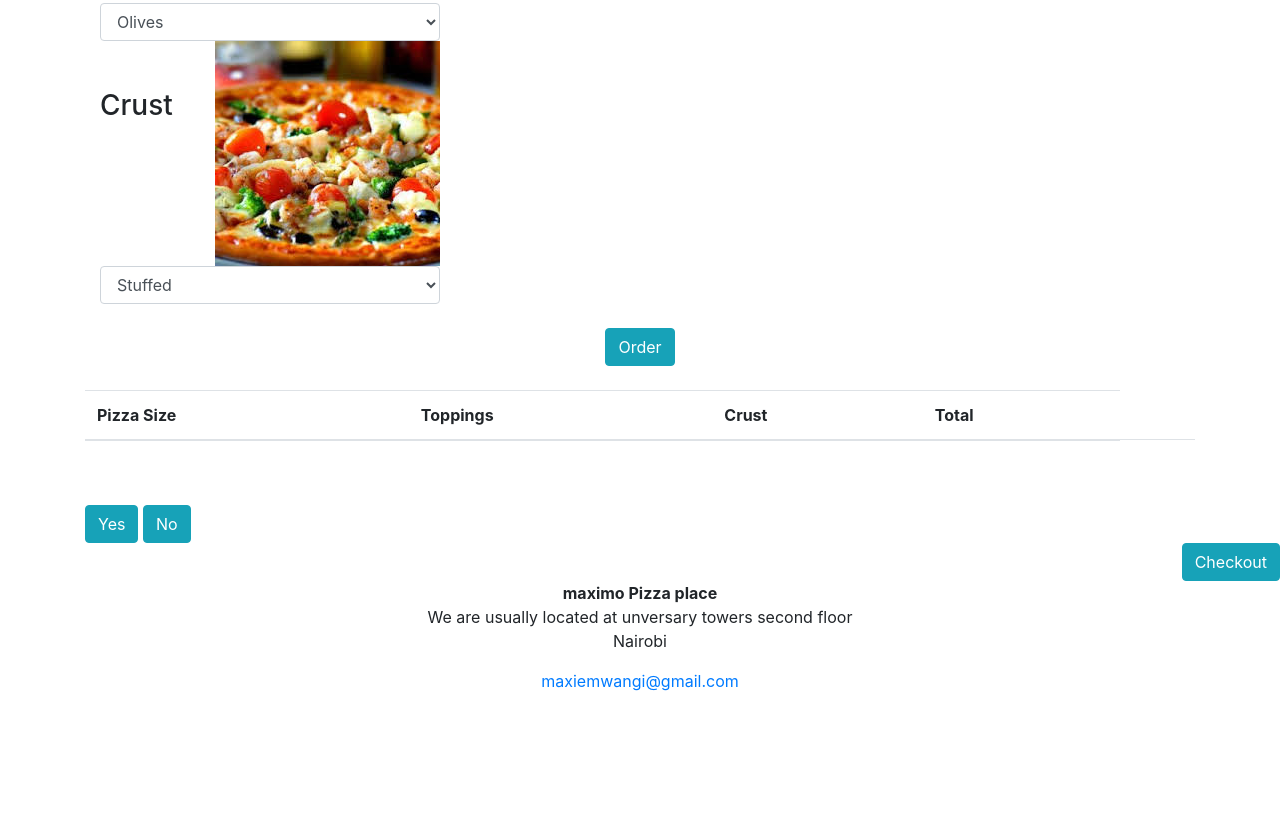
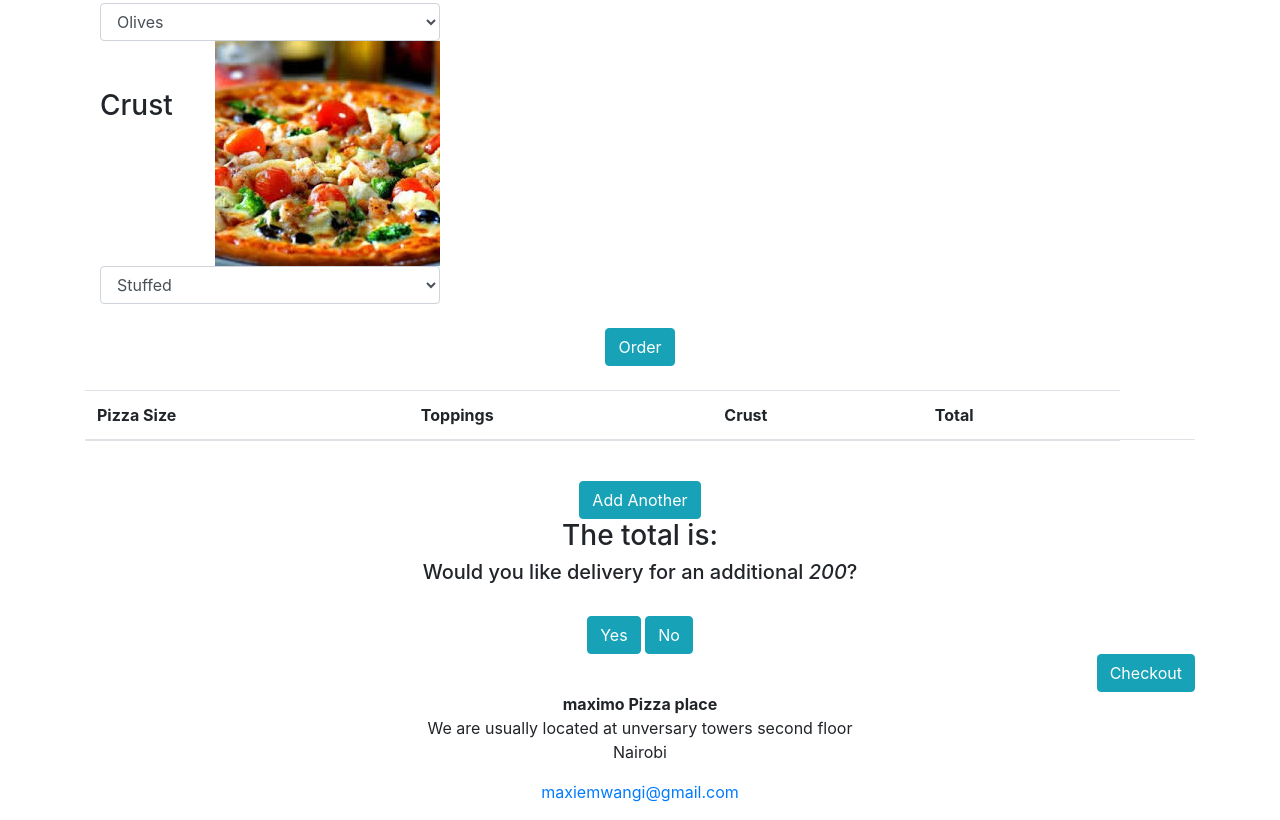
Before and after one commit to maxmigwi/pizza-place, a plain HTML site: page index.html in a window 1280 px wide. Shown: the part 979-1799 px from the top of the page. Before the commit the page ends 1688 px from the top, so only its background shows below. Drawn offline with nearby package versions, Linux system fonts and the light colour scheme; files whose address does not match are found by name.

```diff
--- a/index.html
+++ b/index.html
@@ -96,6 +96,13 @@
         </table>
 
       </div>
+      <div class="additional-buttons">
+          <div class="text-center">
+            <button class="btn btn-info add-pizza" type="submit">Add Another</button>
+            <div class="additional-info">
+              <h3>The total is: <span></span></h3>
+              <h5>Would you like delivery for an additional <em>200</em>?</h5>
+
             <br>
             <button class="btn btn-info yes" type="submit">Yes</button>
             <button class="btn btn-info no" type="submit">No</button>
```
